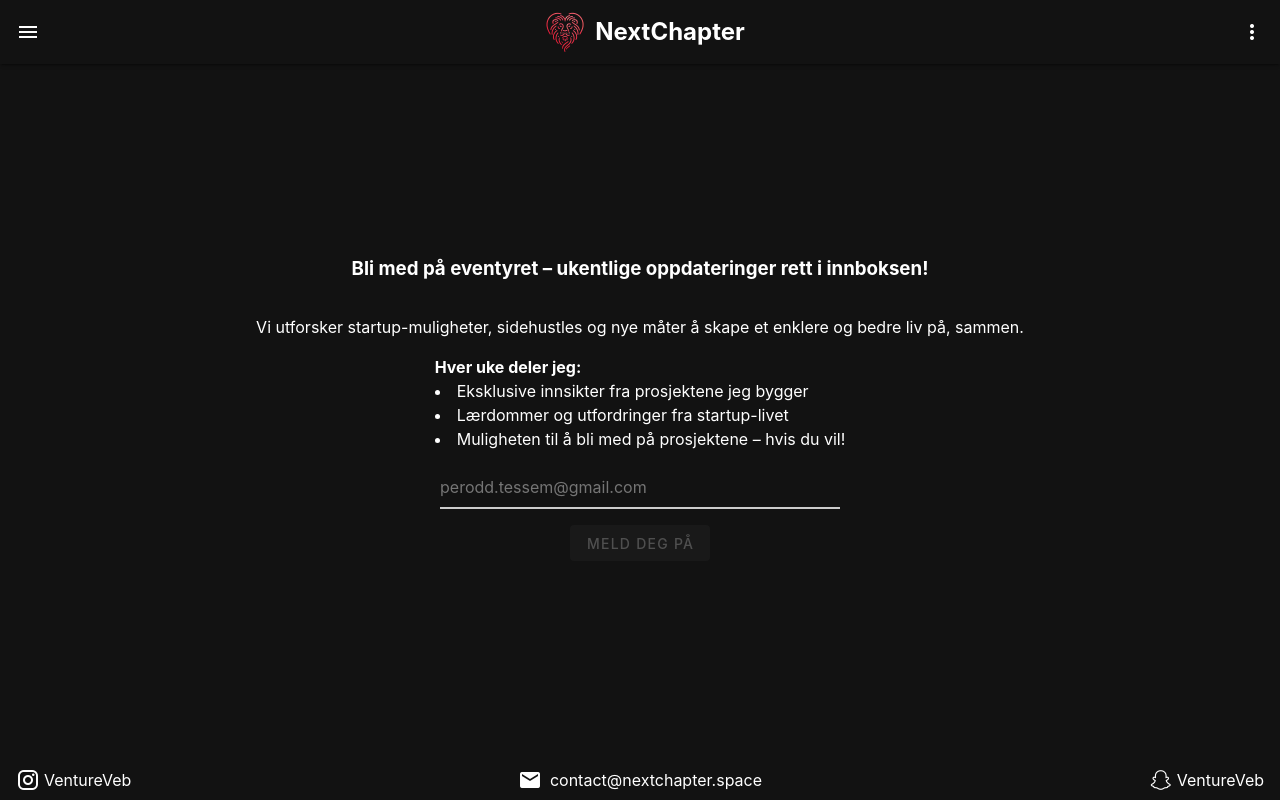
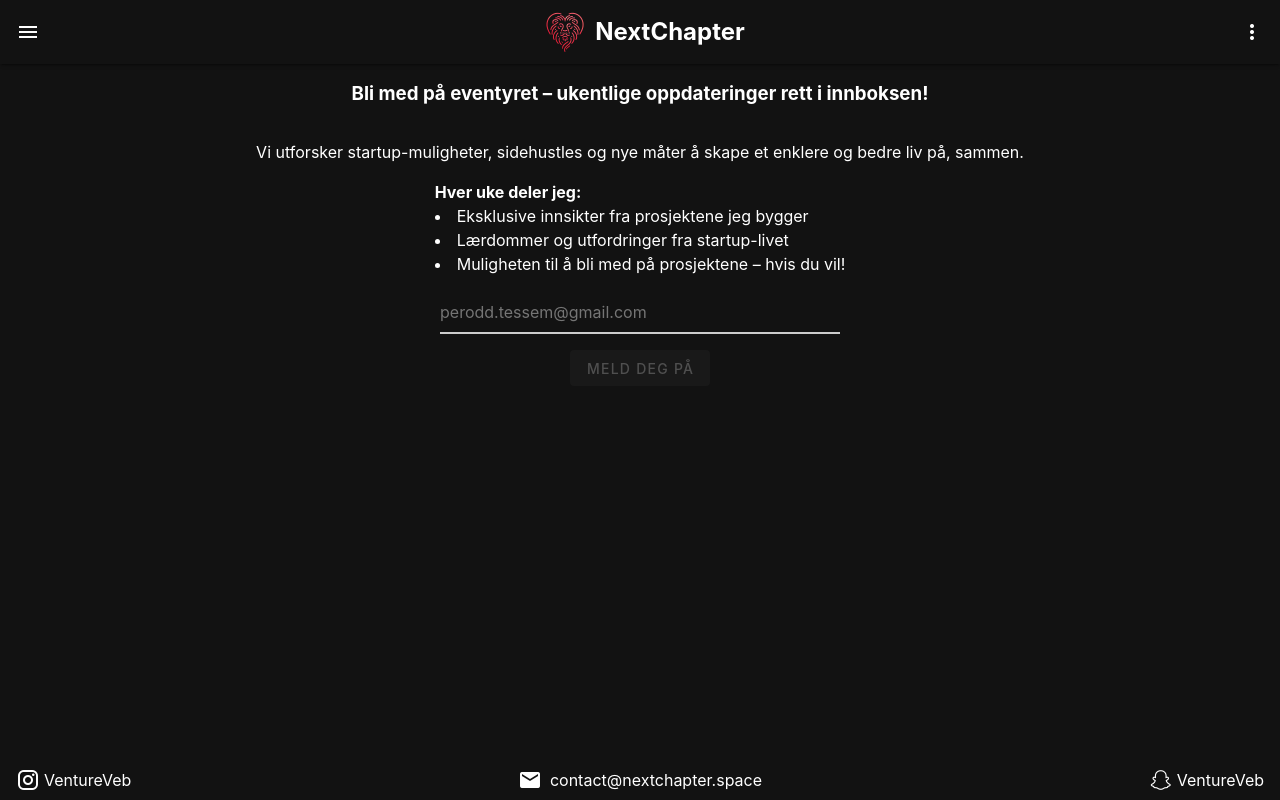
Before and after one commit to jourdal/next-chapter, a Nuxt app: page /Newsletter in a window 1280 px wide. Built offline with nearby package versions, Linux system fonts and the light colour scheme.

Commit message:
style: remove height calculation

```diff
--- a/assets/css/main.css
+++ b/assets/css/main.css
@@ -1,8 +1,3 @@
-:root {
-    --header-height: 64px;
-    --footer-height: 48px;
-}
-
 html {
     overscroll-behavior: none;
 }
--- a/pages/Newsletter.vue
+++ b/pages/Newsletter.vue
@@ -56,7 +56,6 @@ const signup = async () => {
   flex-direction: column;
   gap: 1rem;
   justify-content: center;
-  height: calc(100vh - var(--header-height) - var(--footer-height));
 
   .title {
     padding-bottom: 1rem;
```
